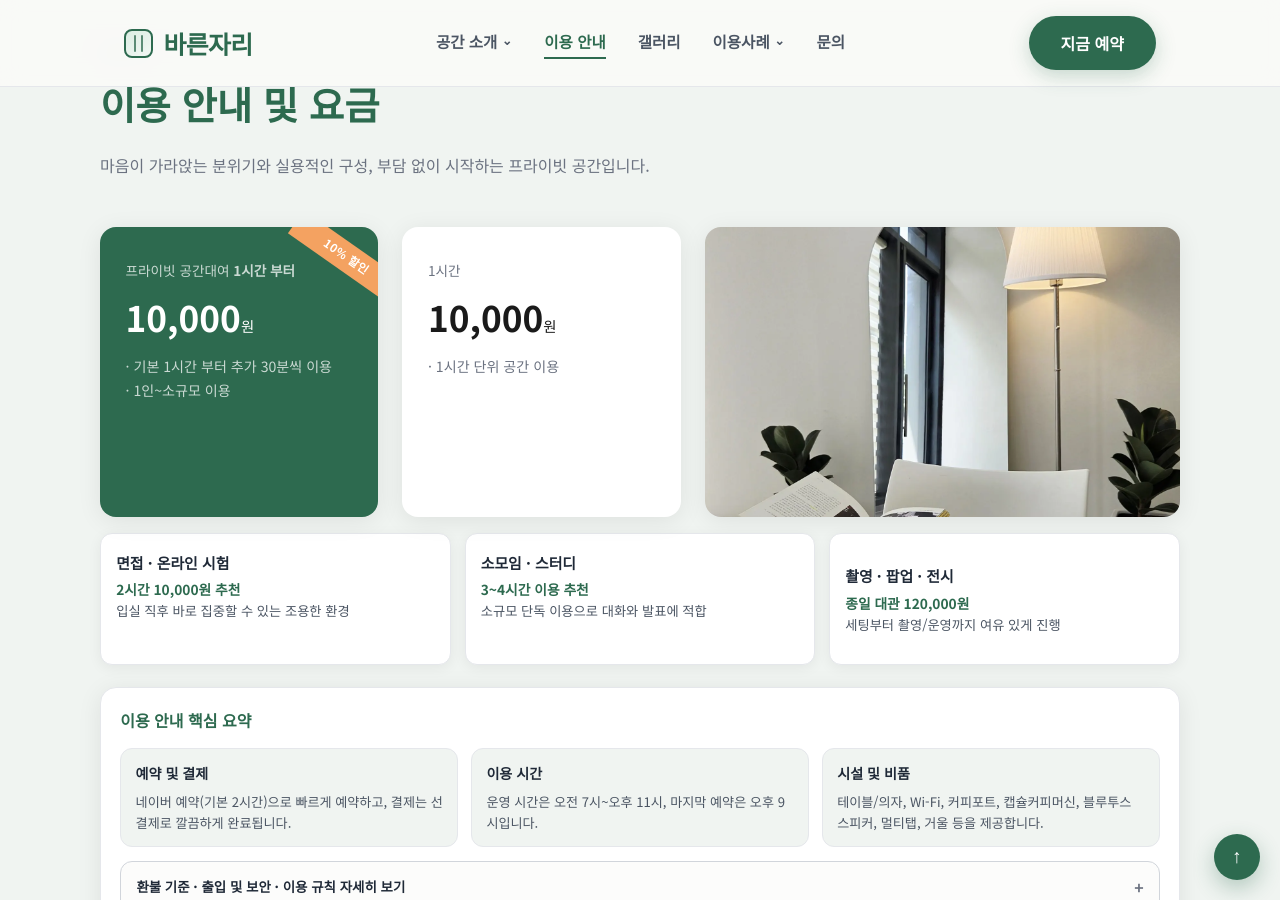
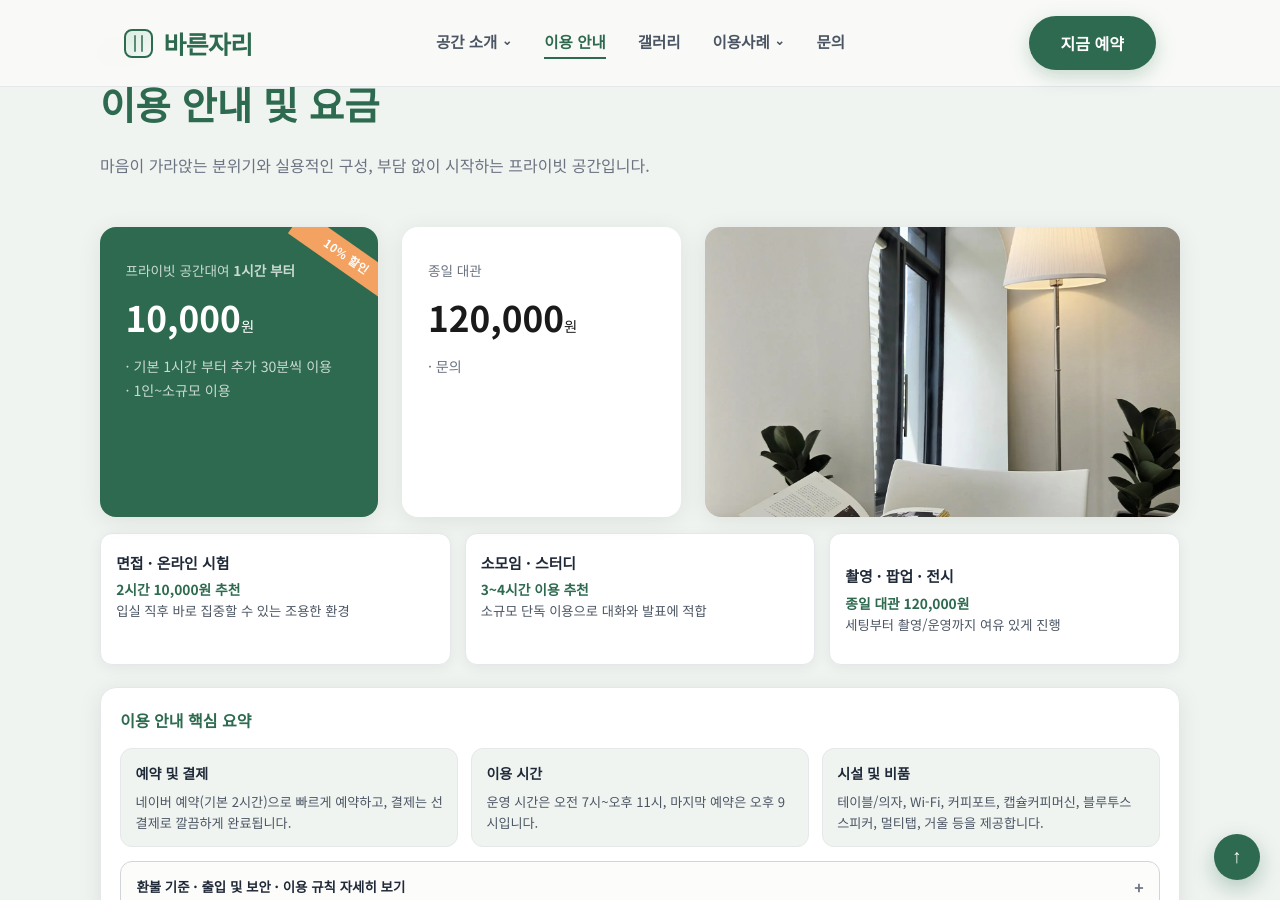
Before and after one commit to bareunspace/blog, a Jekyll site: the page built from index.html, in a window 1280 px wide and 900 px high, scrolled down 2141 px. Built offline with Jekyll 4.4.1, drawn with Linux system fonts in a browser that asks for light colours.

Commit message:
종일대관

```diff
--- a/index.html
+++ b/index.html
@@ -334,10 +334,10 @@
             <p class="price-amount">10,000<span class="price-unit">원</span></p>
             <p class="price-desc"> · 기본 1시간 부터 추가 30분씩 이용<br /> · 1인~소규모 이용</p>
           </a>
-          <a href="https://booking.naver.com/booking/10/bizes/1663159/items/7861240" target="_blank" rel="noopener noreferrer" class="price-card" data-cta="price_1hour" aria-label="1시간 10,000원 예약하기">
-            <p class="price-label">1시간</p>
-            <p class="price-amount">10,000<span class="price-unit">원</span></p>
-            <p class="price-desc"> · 1시간 단위 공간 이용</p>
+          <a href="https://m.booking.naver.com/booking/10/bizes/1663159/items/7764732" target="_blank" rel="noopener noreferrer" class="price-card" data-cta="price_1hour" aria-label="1시간 10,000원 예약하기">
+            <p class="price-label">종일 대관</p>
+            <p class="price-amount">120,000<span class="price-unit">원</span></p>
+            <p class="price-desc"> · 문의</p>
           </a>
         </div>
         <figure class="about-photo">
```
